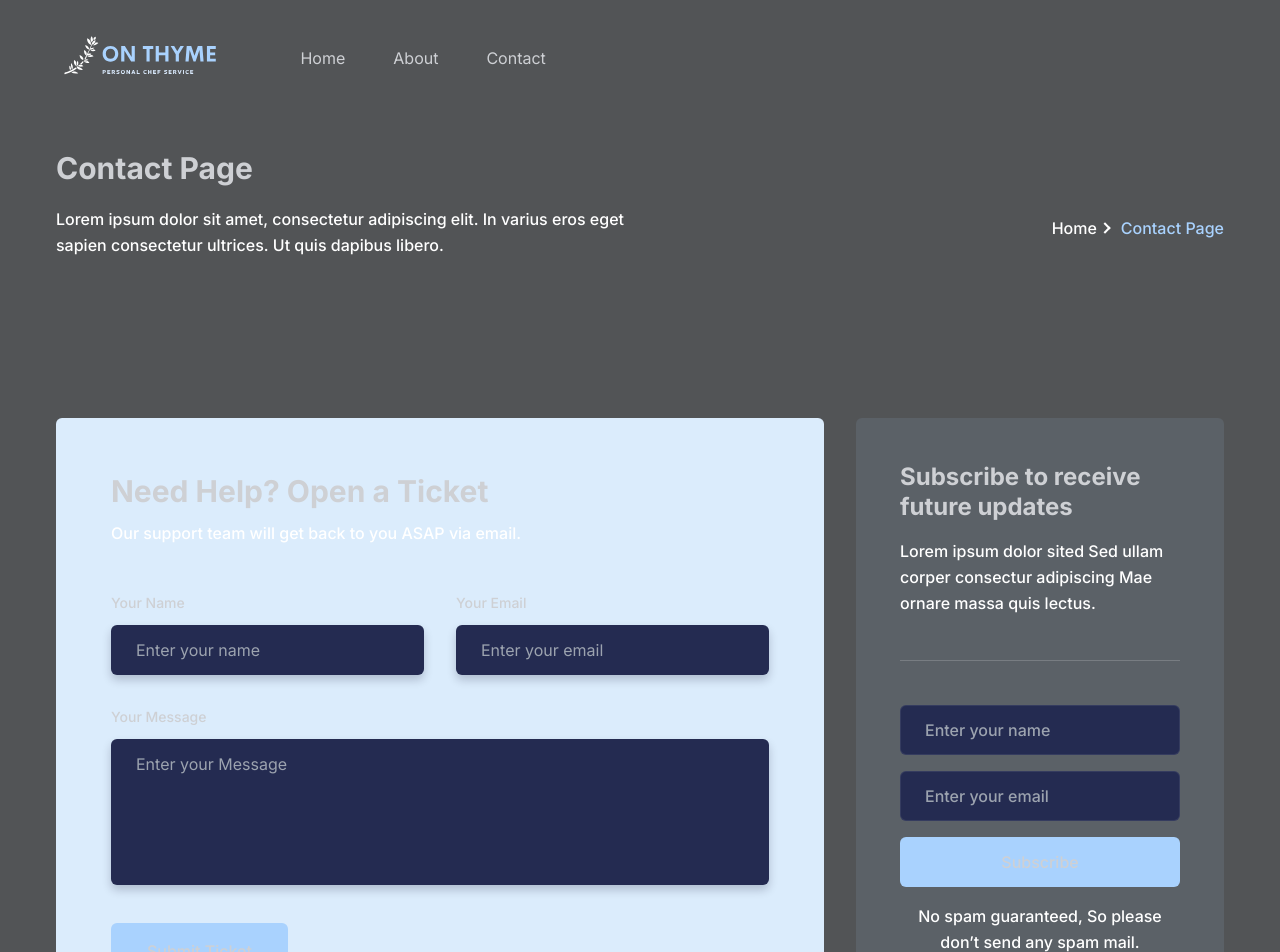
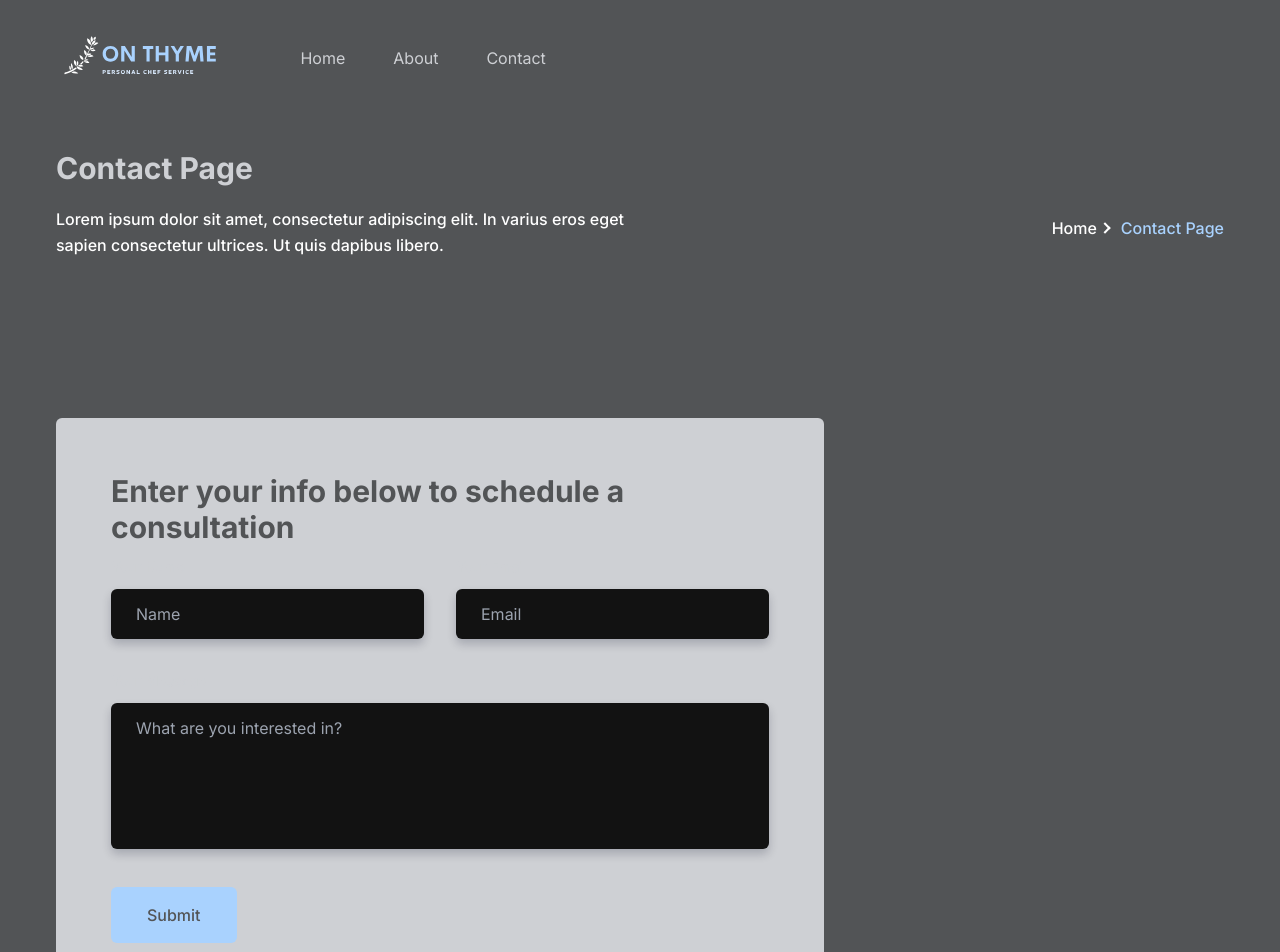
Before and after one commit to Ekalex/website, a Next.js app: page /contact in a window 1280 px wide. Shown: the top 952 px of the page. Built offline with nearby package versions, Linux system fonts and the light colour scheme.

Commit message:
contact page

```diff
--- a/components/Contact/NewsLatterBox.tsx
+++ b/components/Contact/NewsLatterBox.tsx
@@ -1,7 +1,7 @@
 const NewsLatterBox = () => {
   return (
     <div
-      className="wow fadeInUp relative z-10 rounded-md bg-primary/[3%] p-8 dark:bg-primary/10 sm:p-11 lg:p-8 xl:p-11"
+      className="hidden wow fadeInUp relative z-10 rounded-md bg-primary/[3%] p-8 dark:bg-primary/10 sm:p-11 lg:p-8 xl:p-11"
       data-wow-delay=".2s"
     >
       <h3 className="mb-4 text-2xl font-bold leading-tight text-Charcoal dark:text-Gray">
--- a/components/Contact/index.tsx
+++ b/components/Contact/index.tsx
@@ -2,22 +2,19 @@ import NewsLatterBox from "./NewsLatterBox";
 
 const Contact = () => {
   return (
-    <section id="contact" className="overflow-hidden py-16 md:py-20 lg:py-28">
+    <section id="contact" className="overflow-hidden py-16 md:py-20 lg:py-28 ">
       <div className="container">
         <div className="-mx-4 flex flex-wrap">
           <div className="w-full px-4 lg:w-7/12 xl:w-8/12">
             <div
-              className="wow fadeInUp mb-12 rounded-md bg-primary/[3%] py-11 px-8 dark:bg-dark sm:p-[55px] lg:mb-5 lg:px-8 xl:p-[55px]"
+              className="wow fadeInUp mb-12 rounded-md bg-Gray py-11 px-8 sm:p-[55px] lg:mb-5 lg:px-8 xl:p-[55px]"
               data-wow-delay=".15s
               "
             >
-              <h2 className="mb-3 text-2xl font-bold text-Charcoal dark:text-Gray sm:text-3xl lg:text-2xl xl:text-3xl">
-                Need Help? Open a Ticket
+              <h2 className="mb-3 text-2xl font-bold text-Charcoal sm:text-3xl lg:text-2xl xl:text-3xl">
+                Enter your info below to schedule a consultation
               </h2>
-              <p className="mb-12 text-base font-medium text-body-color">
-                Our support team will get back to you ASAP via email.
-              </p>
-              <form>
+              <form action="mailto:eric@onthymepersonalchef.com">
                 <div className="-mx-4 flex flex-wrap">
                   <div className="w-full px-4 md:w-1/2">
                     <div className="mb-8">
@@ -29,8 +26,8 @@ const Contact = () => {
                       </label>
                       <input
                         type="text"
-                        placeholder="Enter your name"
-                        className="w-full rounded-md border border-transparent py-3 px-6 text-base text-body-color placeholder-body-color shadow-one outline-none focus:border-primary focus-visible:shadow-none dark:bg-[#242B51] dark:shadow-signUp"
+                        placeholder="Name"
+                        className="w-full rounded-md border border-transparent py-3 px-6 text-base text-body-color placeholder-body-color shadow-one outline-none focus:border-primary focus-visible:shadow-none dark:shadow-signUp"
                       />
                     </div>
                   </div>
@@ -44,8 +41,8 @@ const Contact = () => {
                       </label>
                       <input
                         type="email"
-                        placeholder="Enter your email"
-                        className="w-full rounded-md border border-transparent py-3 px-6 text-base text-body-color placeholder-body-color shadow-one outline-none focus:border-primary focus-visible:shadow-none dark:bg-[#242B51] dark:shadow-signUp"
+                        placeholder="Email"
+                        className="w-full rounded-md border border-transparent py-3 px-6 text-base text-body-color placeholder-body-color shadow-one outline-none focus:border-primary focus-visible:shadow-none dark:shadow-signUp"
                       />
                     </div>
                   </div>
@@ -60,14 +57,14 @@ const Contact = () => {
                       <textarea
                         name="message"
                         rows={5}
-                        placeholder="Enter your Message"
-                        className="w-full resize-none rounded-md border border-transparent py-3 px-6 text-base text-body-color placeholder-body-color shadow-one outline-none focus:border-primary focus-visible:shadow-none dark:bg-[#242B51] dark:shadow-signUp"
+                        placeholder="What are you interested in?"
+                        className="w-full resize-none rounded-md border border-transparent py-3 px-6 text-base text-body-color placeholder-body-color shadow-one outline-none focus:border-primary focus-visible:shadow-none dark:shadow-signUp"
                       ></textarea>
                     </div>
                   </div>
                   <div className="w-full px-4">
-                    <button className="rounded-md bg-primary py-4 px-9 text-base font-medium text-Gray transition duration-300 ease-in-out hover:bg-opacity-80 hover:shadow-signUp">
-                      Submit Ticket
+                    <button className="rounded-md bg-primary py-4 px-9 text-base font-medium text-Charcoal transition duration-300 ease-in-out hover:bg-opacity-80 hover:shadow-signUp">
+                      Submit
                     </button>
                   </div>
                 </div>
```
